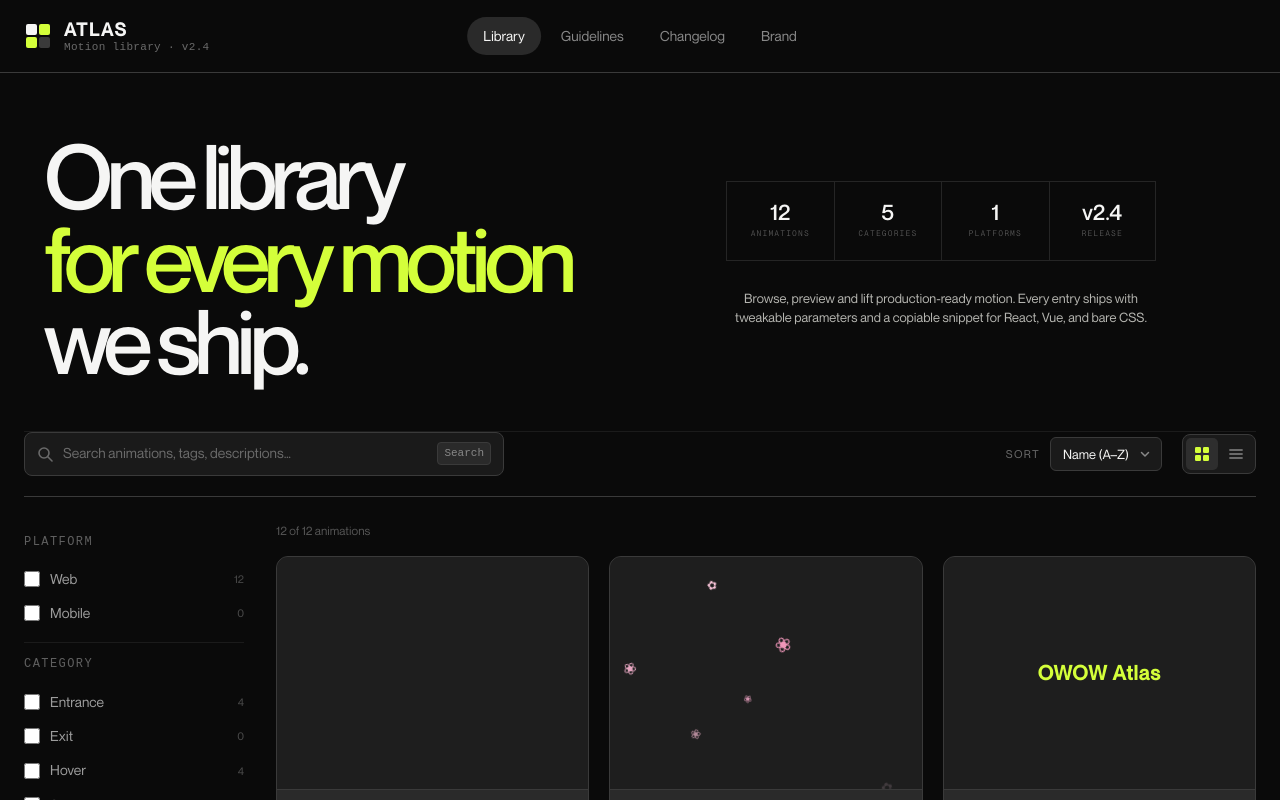
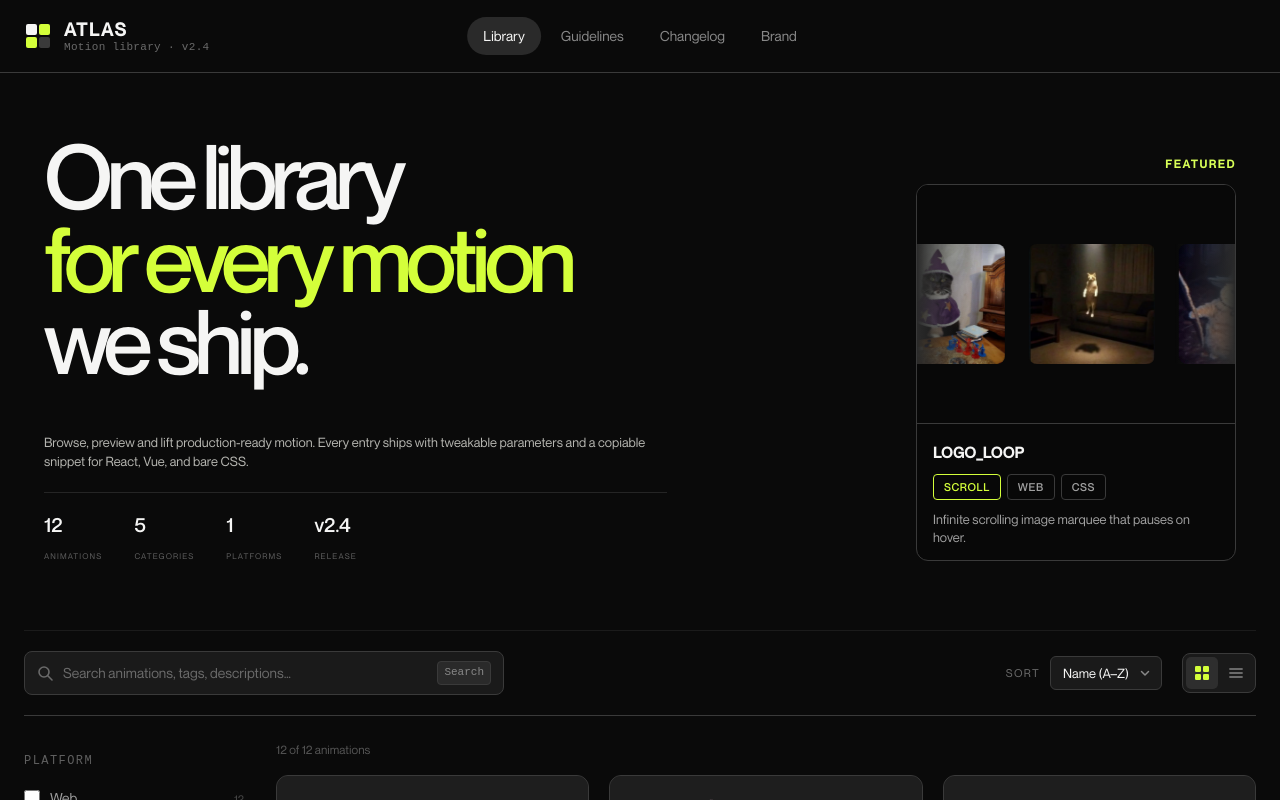
Before and after one commit to kucar37/owow-atlas, a React (Vite) app: page / in a window 1280 px wide. Shown: the top 800 px of the page. Built offline with nearby package versions, Linux system fonts and the light colour scheme.

Commit message:
fix: spacing issues, hero card peview, hero stats component

```diff
--- a/src/App.jsx
+++ b/src/App.jsx
@@ -707,26 +707,28 @@ export default function App() {
 
       <div className={styles.page}>
 <section className={styles.hero} aria-labelledby="hero-title">
-  <div className={styles.heroText}>
+        <div className={styles.heroLeft}>
           <h1 id="hero-title">
             One library<br />
             <span>for every motion</span><br />
             we ship.
           </h1>
-  </div>
 
-  <div className={styles.heroInfo}>
+          <p className={styles.heroDesc}>
+            Browse, preview and lift production-ready motion. Every entry ships with tweakable parameters and a copiable snippet for React, Vue, and bare CSS.
+          </p>
+
           <div className={styles.heroStats}>
             <div>
               <strong>{ANIMATIONS.length}</strong>
               <span>Animations</span>
             </div>
             <div>
-        <strong>{new Set(ANIMATIONS.map((animation) => animation.category)).size}</strong>
+              <strong>{new Set(ANIMATIONS.map((a) => a.category)).size}</strong>
               <span>Categories</span>
             </div>
             <div>
-        <strong>{new Set(ANIMATIONS.flatMap((animation) => animation.platforms)).size}</strong>
+              <strong>{new Set(ANIMATIONS.flatMap((a) => a.platforms)).size}</strong>
               <span>Platforms</span>
             </div>
             <div>
@@ -734,10 +736,23 @@ export default function App() {
               <span>Release</span>
             </div>
           </div>
+        </div>
 
-    <p>
-      Browse, preview and lift production-ready motion. Every entry ships with tweakable parameters and a copiable snippet for React, Vue, and bare CSS.
-    </p>
+        <div className={styles.heroRight}>
+          <span className={styles.featuredLabel}>FEATURED</span>
+          <div className={styles.featuredCard}>
+            <AnimationCard
+                name="Logo_Loop"
+                category="Scroll"
+                platform="Web"
+                library="CSS"
+                description="Infinite scrolling image marquee that pauses on hover."
+                dark
+                onClick={() => setSelectedAnimation(ANIMATIONS.find(a => a.id === 'logo-loop'))}
+            >
+              <LogoLoopDemo />
+            </AnimationCard>
+          </div>
         </div>
       </section>
         <Toolbar
--- a/src/App.module.css
+++ b/src/App.module.css
@@ -63,17 +63,19 @@
   }
 }
 
+/* ── Hero ──────────────────────────────────── */
+
 .hero {
   display: grid;
-  grid-template-columns: minmax(0, 1.15fr) minmax(360px, 0.85fr);
-  gap: 48px;
+  grid-template-columns: 1.1fr 0.9fr;
+  gap: 60px;
   align-items: end;
-  padding: 30px 20px 48px 20px;
+  padding: 30px 20px 48px;
   border-bottom: 1px solid #1b1b1b;
 }
 
-.heroText h1 {
-  margin: 0;
+.heroLeft h1 {
+  margin: 0 0 32px;
   color: #f5f5f4;
   font-size: clamp(52px, 7vw, 112px);
   line-height: 0.92;
@@ -81,78 +83,95 @@
   font-weight: 500;
 }
 
-.heroText span {
+.heroLeft h1 span {
   color: #d4ff3a;
 }
 
-.heroInfo {
-  max-width: 560px;
-  justify-self: end;
-  transform: translate(-80px, -55px);
-}
-
 .heroStats {
-  display: grid;
-  grid-template-columns: repeat(4, 1fr);
+  display: flex;
+  gap: 32px;
+  padding: 16px 0;
   border-top: 1px solid #252525;
-  border-bottom: 1px solid #252525;
-  margin-bottom: 28px;
-}
-
-.heroStats div {
-  min-height: 78px;
-  display: flex;
-  flex-direction: column;
-  align-items: center;
-  justify-content: center;
-  gap: 4px;
-  border-left: 1px solid #252525;
-}
-
-.heroStats div:last-child {
-  border-right: 1px solid #252525;
 }
 
 .heroStats strong {
+  display: block;
   color: #f5f5f4;
-  font-size: 22px;
+  font-size: 20px;
   font-weight: 500;
-  line-height: 1;
 }
 
 .heroStats span {
   color: #5d5d5d;
-  font-family: 'PP Neue Montreal Mono', monospace;
   font-size: 8px;
   letter-spacing: 0.14em;
   text-transform: uppercase;
 }
 
-.heroInfo p {
-  max-width: 430px;
-  margin: 0 auto;
+.heroDesc {
+  max-width: 100%;
   color: #b5b5b0;
   font-size: 13px;
   line-height: 1.5;
-  text-align: center;
+  margin-bottom: 20px;
+  margin-top: 50px;
+}
+
+.heroRight {
+  display: flex;
+  flex-direction: column;
+  align-items: flex-end;
+  align-self: center;
+}
+
+.featuredLabel {
+  color: #d8ff57;
+  font-size: 0.7rem;
+  font-weight: 600;
+  letter-spacing: 0.16em;
+  margin-bottom: 10px;
+}
+
+.featuredCard {
+  max-width: 320px;
+  width: 100%;
+}
+
+.featuredCard > div {
+  background: #1a1a1a;
+  border-color: #252525;
 }
 
 @media (max-width: 1024px) {
   .hero {
     grid-template-columns: 1fr;
     gap: 32px;
-    padding: 42px 0 36px;
+    padding: 42px 20px 36px;
   }
 
-  .heroInfo {
-    max-width: none;
-    justify-self: stretch;
-    transform: none;
+  .heroLeft h1 {
+    margin-bottom: 24px;
+  }
+
+  .heroDesc {
+    margin-top: 20px;
+  }
+
+  .heroRight {
+    align-items: flex-start;
+  }
+
+  .featuredCard {
+    max-width: 300px;
+  }
+
+  .heroStats {
+    grid-template-columns: repeat(4, 1fr);
   }
 }
 
 @media (max-width: 640px) {
-  .heroText h1 {
+  .heroLeft h1 {
     font-size: clamp(46px, 16vw, 72px);
   }
 
@@ -164,4 +183,12 @@
   .heroStats div:nth-child(4) {
     border-top: 1px solid #252525;
   }
+
+  .featuredCard {
+    max-width: 100%;
+  }
+
+  .heroRight {
+    display: none;
+  }
 }
--- a/src/components/AnimationCard/AnimationCard.jsx
+++ b/src/components/AnimationCard/AnimationCard.jsx
@@ -7,6 +7,7 @@ export default function AnimationCard({
   library = 'GSAP',
   description = '',
   view = 'grid',
+  dark = false,
   children,
   onClick,
 }) {
@@ -22,7 +23,7 @@ export default function AnimationCard({
 
   return (
       <article
-      className={`${styles.card} ${view === 'list' ? styles.cardList : ''}`}
+        className={`${styles.card} ${view === 'list' ? styles.cardList : ''} ${dark ? styles.cardDark : ''}`}
         data-category={category.toLowerCase()}
         data-platform={platforms.map((p) => p.toLowerCase()).join(',')}
         data-library={library.toLowerCase()}
@@ -32,7 +33,7 @@ export default function AnimationCard({
         tabIndex={onClick ? 0 : undefined}
         aria-label={onClick ? `Open ${name} animation details` : undefined}
       >
-      <div className={styles.preview}>
+        <div className={`${styles.preview} ${dark ? styles.previewDark : ''}`}>
           {children}
         </div>
 
--- a/src/components/AnimationCard/AnimationCard.module.css
+++ b/src/components/AnimationCard/AnimationCard.module.css
@@ -119,3 +119,11 @@
     border-bottom: 1px solid #3A3A3A;
   }
 }
+
+.cardDark {
+  background: #080808 !important;
+}
+
+.previewDark {
+  background: #080808 !important;
+}
--- a/src/components/Toolbar/Toolbar.module.css
+++ b/src/components/Toolbar/Toolbar.module.css
@@ -5,6 +5,7 @@
   gap: 24px;
   flex-wrap: wrap;
   padding-bottom: 20px;
+  padding-top: 20px;
   border-bottom: 1px solid #3A3A3A;
 }
 
```
Also changed, not shown: 1 other file (tests, documents, lock files or other folders). Lines whose indentation alone changed are shown as unchanged.
